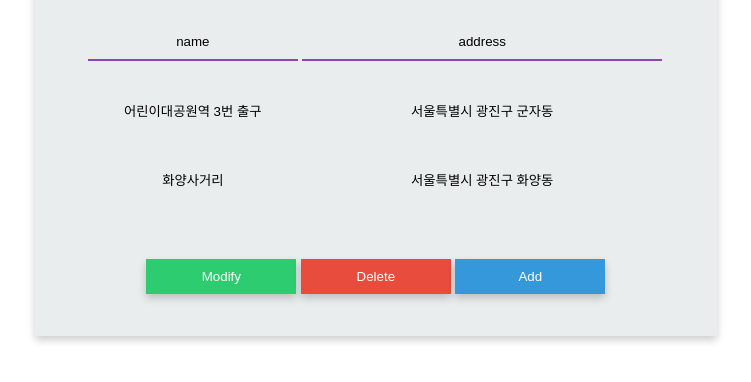
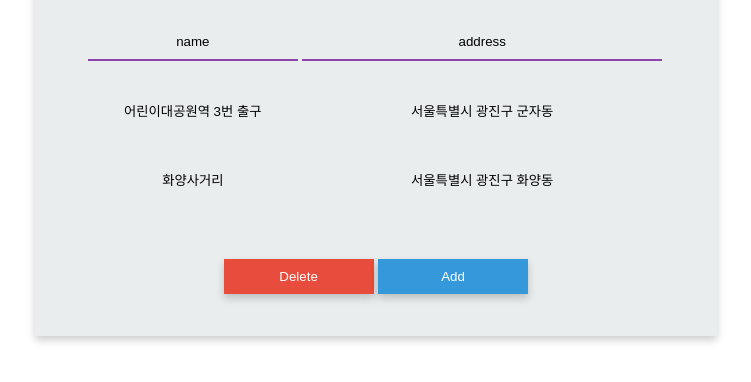
Before and after one commit to reyeon1209/Database_Project_2, a plain HTML site: page 관리자/place.html in a window 1280 px wide. Shown: the part 184-566 px from the top of the page, without its empty margins (226-977 px from the left). Drawn offline with Linux system fonts and the light colour scheme.

Commit message:
place에서 장소 수정 부분  delete

```diff
--- a/관리자/place.html
+++ b/관리자/place.html
@@ -29,7 +29,6 @@
 					</div>
 
 					<div class="btns">
-						<input class="btn_modify" type="button" name="modify" value="Modify">
 						<input class="btn_delete" type="button" name="delete" value="Delete">
 						<a href="vehicleAdd.html"><input class="btn_add" type="button" name="add" value="Add"></a>
 					</div>
```
